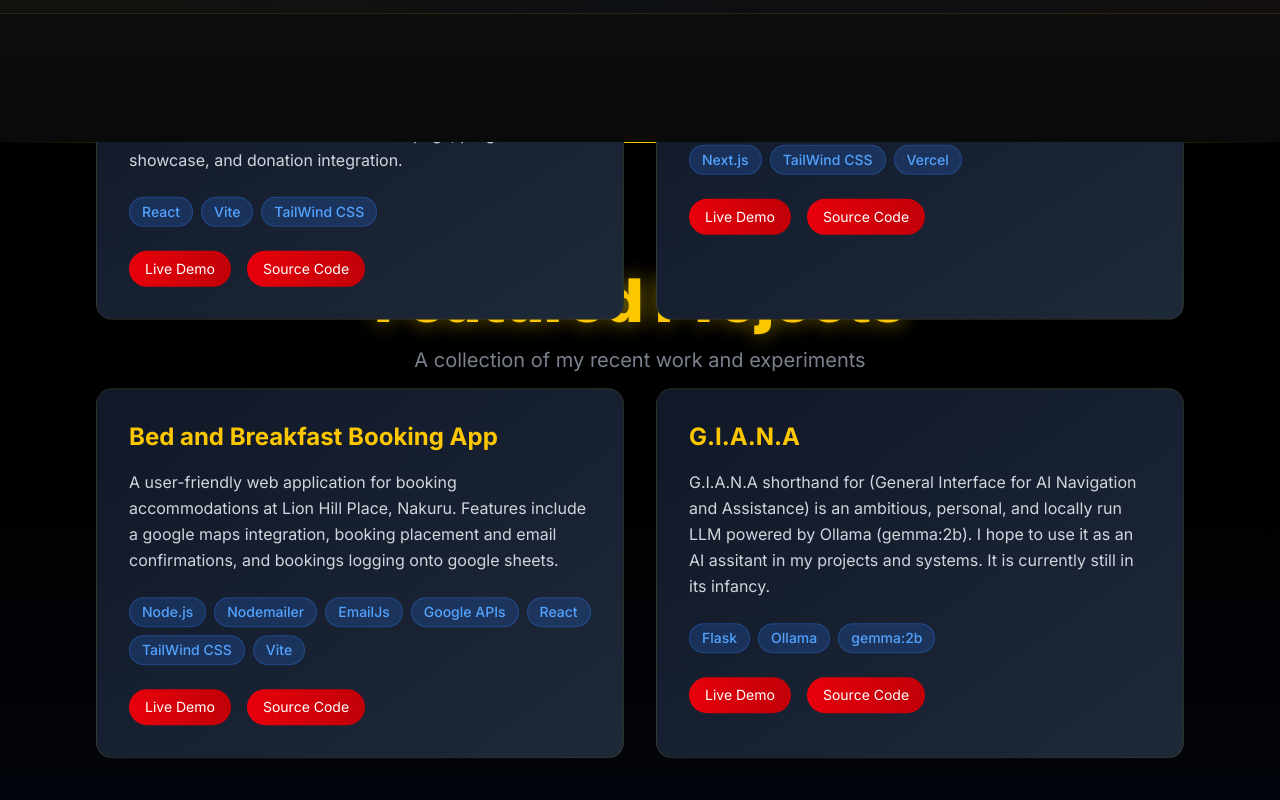
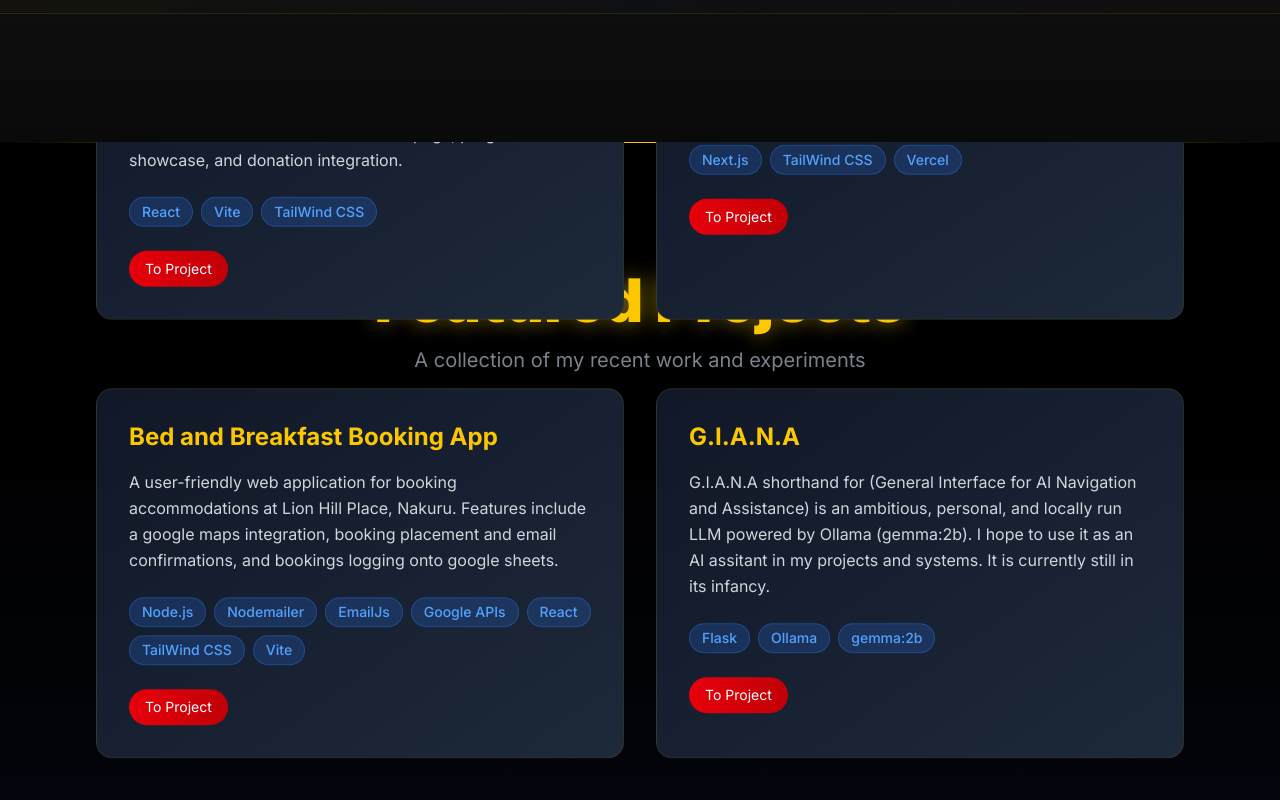
Before and after one commit to pacc-jean/portfolio-jealc, a Next.js app in the folder jealc/: page / in a window 1280 px wide. Shown: the part 1841-2641 px from the top of the page. Built offline with nearby package versions, Linux system fonts and the light colour scheme.

Commit message:
disable source Url

```diff
--- a/jealc/src/app/components/ProjectCard.tsx
+++ b/jealc/src/app/components/ProjectCard.tsx
@@ -8,7 +8,7 @@
   description: string;
   technologies: string[];
   demoUrl: string;
-  sourceUrl: string;
+  sourceUrl?: string;
 }
 
 interface ProjectCardProps {
@@ -96,14 +96,14 @@
             href={project.demoUrl}
             className="px-4 py-2 bg-gradient-to-r from-red-600 to-red-700 text-white rounded-full text-sm transition-all duration-300 hover:-translate-y-1 hover:shadow-lg hover:shadow-red-600/40"
           >
-            Live Demo
+            To Project
           </a>
-          <a
+          {/*<a
             href={project.sourceUrl}
             className="px-4 py-2 bg-gradient-to-r from-red-600 to-red-700 text-white rounded-full text-sm transition-all duration-300 hover:-translate-y-1 hover:shadow-lg hover:shadow-red-600/40"
           >
             Source Code
-          </a>
+          </a>*/}
         </div>
       </div>
     </div>
```
